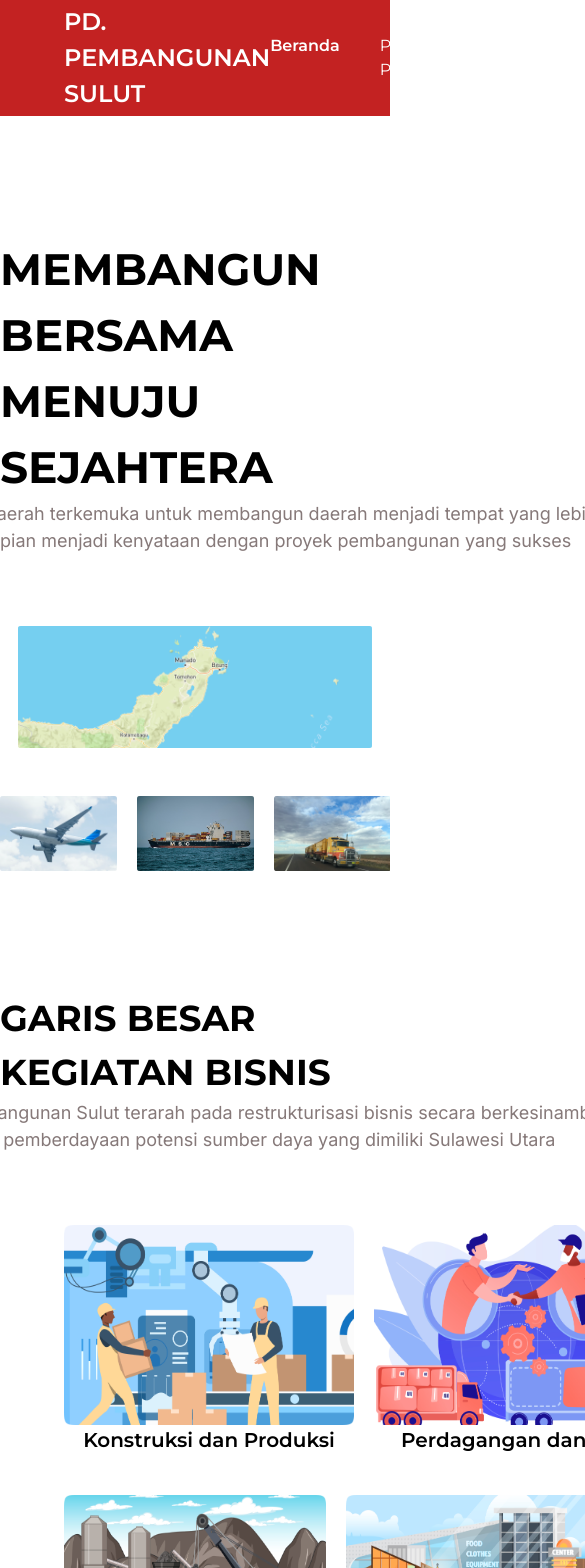
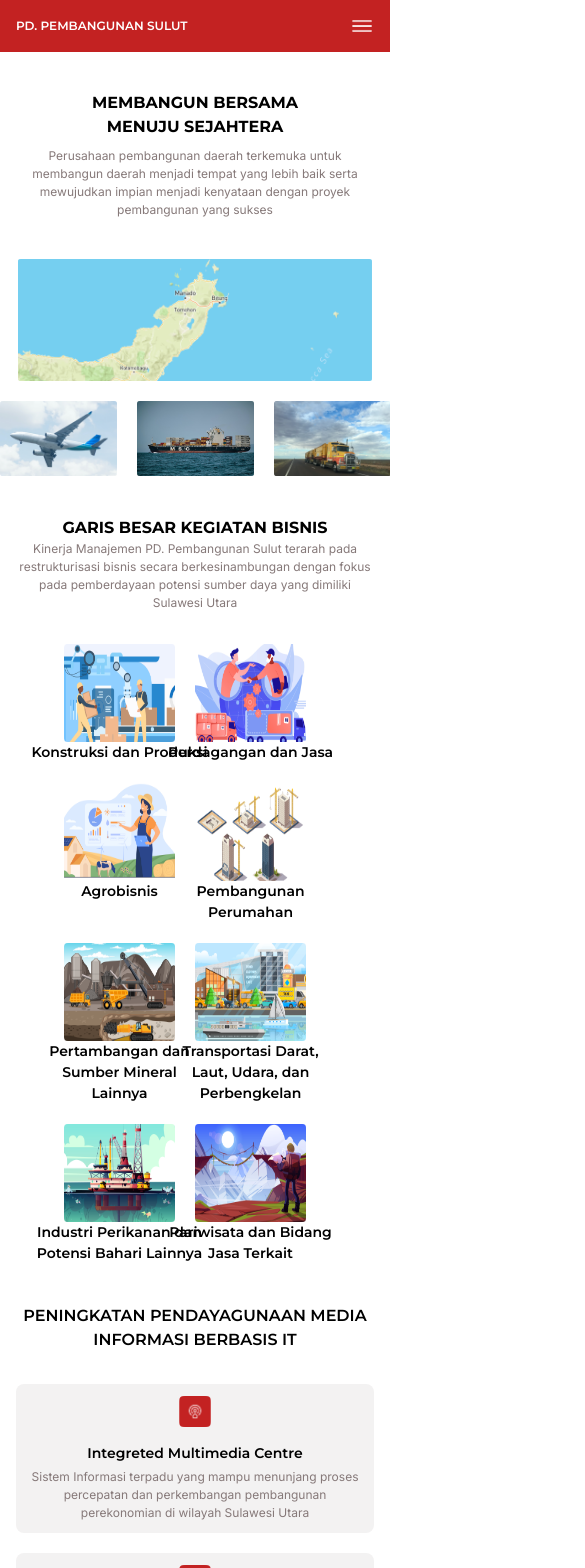
Before and after one commit to andreydesayli/pdp-sulut-web, a React (Create React App) app: page / in a window 390 px wide. Shown: the top 1568 px of the page, 585 px wide, since content can reach past the window. Built offline with nearby package versions, Linux system fonts and the light colour scheme.

Commit message:
make the home page responsive

```diff
--- a/src/assets/images/index.js
+++ b/src/assets/images/index.js
@@ -41,6 +41,7 @@ import staticsUp from "./StaticsUp.png"
 import star from "./Star.png"
 import sp1 from "./sp1.png"
 import sp2 from "./sp2.png"
+import menu from "./menu.png"
 
 export {
     image1,
@@ -85,5 +86,6 @@ export {
     staticsUp,
     star,
     sp1,
-    sp2
+    sp2,
+    menu
 }
--- a/src/components/BusinessContent/index.js
+++ b/src/components/BusinessContent/index.js
@@ -58,20 +58,20 @@ const secondRow = [
 
 function BusinessContent() {
   return (
-    <div className=' w-[100%] px-[64px] mt-[72px]'>
-      <div className='flex'>
+    <div className=' w-[100%] px-[64px] mt-[12px] md:mt-[72px]'>
+      <div className=' grid grid-cols-2 xl:flex'>
         {firstRow.map((item) => (
-          <div className=' flex flex-col items-center mr-[20px]' key={item.id}>
-            <img className=' w-[313px] h-[200px]' src={item.img} alt='/' />
-            <p className=' w-[290px] font-montserrat font-semibold text-black text-[20px] text-center'>{item.text}</p>
+          <div className=' flex flex-col items-center mr-[20px] mt-[20px] xl:mt-0' key={item.id}>
+            <img className=' w-[169px] md:w-[313px] h-[98px] md:h-[200px]' src={item.img} alt='/' />
+            <p className=' w-[177px] md:w-[290px] font-montserrat font-semibold text-black text-[14px] md:text-[20px] text-center'>{item.text}</p>
           </div>
         ))}
       </div>
-      <div className='flex'>
+      <div className='grid grid-cols-2 xl:flex'>
         {secondRow.map((item) => (
-          <div className=' flex flex-col items-center mr-[20px] mt-[40px]' key={item.id}>
-            <img className=' w-[313px] h-[200px]' src={item.img} alt='/' />
-            <p className=' w-[262px] font-montserrat font-semibold text-black text-[20px] text-center'>{item.text}</p>
+          <div className=' flex flex-col items-center mr-[20px] mt-[20px] xl:mt-[40px]' key={item.id}>
+            <img className=' w-[169px] md:w-[313px] h-[98px] md:h-[200px]' src={item.img} alt='/' />
+            <p className=' w-[170px] md:w-[262px] font-montserrat font-semibold text-black text-[14px] md:text-[20px] text-center'>{item.text}</p>
           </div>
         ))}
       </div>
--- a/src/components/Card/index.js
+++ b/src/components/Card/index.js
@@ -1,11 +1,10 @@
 import React from 'react'
-import { integrated } from '../../assets'
 
 function Card({img, title, text}) {
   return (
-    <div className='flex flex-col w-[32%] h-[221px] bg-[#F3F2F2] py-[32px] px-[42px] rounded-[8px] items-center'>
-        <img className='w-[24%]' src={img} alt='/' />
-        <h1 className=' font-montserrat font-semibold text-black text-[20px] mt-[16px]'>{title}</h1>
+    <div className='flex flex-col w-[358px] md:w-[423px] h-[149px] md:h-[221px] bg-[#F3F2F2] p-[12px] md:py-[32px] md:px-[42px] rounded-[8px] items-center'>
+        <img className='w-[32px] md:w-[62px]' src={img} alt='/' />
+        <h1 className=' font-montserrat font-semibold text-black text-[14px] md:text-[20px] mt-[16px]'>{title}</h1>
         <p className=' font-inter font-regular text-[#867979] text-[12px] text-center w-[339px] mt-[4px]'>{text}</p>
     </div>
   )
--- a/src/components/Footer/index.js
+++ b/src/components/Footer/index.js
@@ -1,42 +1,43 @@
 import React from 'react'
-import { location, mail, phone } from '../../assets'
+import { location, mail } from '../../assets'
+
 function Footer() {
   return (
-    <div className='flex flex-col mt-[64px] px-[64px]'>
-        <div className='flex w-full justify-between'>
+    <div className='flex flex-col mt-[40px] md:mt-[64px] px-[64px]'>
+        <div className='grid xl:flex w-full justify-between'>
             <div>
-                <p className=' font-montserrat font-semibold text-black text-[24px]'>PD. PEMBANGUNAN SULUT</p>
-                <div className=' flex mt-[36px] items-center'>
-                    <img className='h-[24px] mr-[16px]' src={location} alt='/' />
-                    <p className='font-montserrat font-regular text-[#867979] text-[14px]'>Jln. Ch. Taulu No. 59 Ling. 2 Kel. Bumi Beringin Kec. Wenang</p>
+                <p className=' font-montserrat font-semibold text-black text-[20px] xl:text-[24px]'>PD. PEMBANGUNAN SULUT</p>
+                <div className=' flex mt-[20px] md:mt-[36px] items-center'>
+                    <img className='h-[16px] md:h-[24px] mr-[16px]' src={location} alt='/' />
+                    <p className='font-montserrat font-regular text-[#867979] text-[12px] md:text-[14px]'>Jln. Ch. Taulu No. 59 Ling. 2 Kel. Bumi Beringin Kec. Wenang</p>
                 </div>
-                <div className=' flex my-[22px] items-center'>
-                    <img className='h-[24px] mr-[16px]' src={mail} alt='/' />
-                    <p className='font-montserrat font-regular text-[#867979] text-[14px]'>pdpembangunansulut15347@gmail.com</p>
+                <div className=' flex mt-[8px] md:mt-[22px] items-center'>
+                    <img className='h-[16px] md:h-[24px] mr-[16px]' src={mail} alt='/' />
+                    <p className='font-montserrat font-regular text-[#867979] text-[12px] md:text-[14px]'>pdpembangunansulut15347@gmail.com</p>
                 </div>
             </div>
-            <div className=' flex'>
-                <div className=' mr-[103px] font-inter font-regular text-[#867979] text-[12px]'>
-                    <h1 className=' font-inter font-semibold text-black text-[18px] mb-[14px]'>Tentang</h1>
-                    <p>Tentang Kami</p>
+            <div className=' flex mt-[40px] md:mt-0'>
+                <div className=' mr-[36px] md:mr-[103px] font-inter font-regular text-[#867979] text-[12px] xl:text-[14px]'>
+                    <h1 className=' font-inter font-semibold text-black text-[14px] md:text-[18px] mb-[12px]'>Tentang</h1>
+                    <p className='w-[78px]'>Tentang Kami</p>
                 </div>
-                <div className=' mr-[53px] font-inter font-regular text-[#867979] text-[12px]'>
-                    <h1 className=' font-inter font-semibold text-black text-[18px] mb-[14px]'>Profil</h1>
+                <div className=' mr-[36px] md:mr-[53px] font-inter font-regular text-[#867979] text-[12px] xl:text-[14px]'>
+                    <h1 className=' font-inter font-semibold text-black text-[14px] md:text-[18px] mb-[12px]'>Profil</h1>
                     <p>Visi & Misi</p>
                     <p className=' my-[16px]'>Struktur Organisasi</p>
                     <p>SDM & Falsafah Kerja</p>
                 </div>
-                <div className=' font-inter font-regular text-[#867979] text-[12px]'>
-                    <h1 className=' font-inter font-semibold text-black text-[18px] mb-[14px]'>Media Sosial</h1>
+                <div className=' font-inter font-regular text-[#867979] text-[12px] xl:text-[14px]'>
+                    <h1 className=' font-inter font-semibold text-black text-[14px] md:text-[18px] mb-[12px]'>Media Sosial</h1>
                     <p>Facebook</p>
                     <p className=' my-[16px]'>Instagram</p>
                     <p>WhatsApp</p>
                 </div>
             </div>
         </div>
-        <div className=' flex justify-between font-inter font-regular text-[#867979] text-[12px] mt-[80px] mb-[56px]'>
+        <div className=' grid xl:flex justify-between font-inter font-regular text-[#867979] text-[12px] mt-[20px] md:mt-[80px] mb-[56px]'>
             <p>Copyright 2022 PD. Pengembangan Sulut. All Right Reserved</p>
-            <div className=' flex'>
+            <div className=' flex justify-between'>
                 <p className=' mr-[32px]'>Terms & Agreements</p>
                 <p>Privacy Policy</p>
             </div>
--- a/src/components/Slider/index.js
+++ b/src/components/Slider/index.js
@@ -16,7 +16,7 @@ import {
 
 function Slider() {
   return (
-    <div className=' flex snap-x snap-mandatory scroll-smooth overflow-scroll mt-[48px] scrollbar-hide'>
+    <div className=' flex snap-x snap-mandatory scroll-smooth overflow-scroll mt-[20px] md:mt-[48px] scrollbar-hide'>
         {image.map((item) => (
             <div className='snap-center flex-shrink-0 mr-[20px] w-[30%]' key={item.id}>
                 <img src={item.img} alt='/' className='w-[100%] duration-300'/>
--- a/src/pages/Beranda/index.js
+++ b/src/pages/Beranda/index.js
@@ -1,6 +1,6 @@
 import React, { useState } from 'react'
 import { BusinessContent, Card, Footer, Header, SelayangPandang, Slider } from '../../components'
-import { maps, integrated, ubs, selfSupport, businessScope, financePerformance} from '../../assets'
+import { maps, integrated, ubs, selfSupport, businessScope, financePerformance, menu} from '../../assets'
 import CompanyProfile from '../CompanyProfile';
 
 function Beranda() {
@@ -30,45 +30,47 @@ function Beranda() {
 
   return (
     <div className=' w-screen'>
-        {/* <Header /> */}
-        <div className=' flex w-[100%] h-[116px] bg-[#C32222] px-[64px] justify-between items-center'>
-            <h1 className=' font-montserrat font-semibold text-[#FFFFFF] text-[24px] cursor-pointer'>PD. PEMBANGUNAN SULUT</h1>
-            <div className=' flex font-montserrat font-regular text-[#FFFFFF] text-[16px]'>
+        <div className=' flex w-[100%] h-[52px] md:h-[116px] bg-[#C32222] px-[16px] md:px-[64px] justify-between items-center'>
+            <h1 className=' font-montserrat font-semibold text-[#FFFFFF] text-[12px] md:text-[24px] cursor-pointer'>PD. PEMBANGUNAN SULUT</h1>
+            <div className=' md:flex font-montserrat font-regular text-[#FFFFFF] text-[10px] md:text-[16px] hidden md:visible'>
                 <h2 className={`mr-[40px] cursor-pointer ${(changeBeranda === true)? 'font-semibold' : 'font-regular'}`} onClick={handleClickBeranda}>Beranda</h2>
                 <h2 className={`mr-[40px] cursor-pointer ${(changeProfil === true)? 'font-semibold' : 'font-regular'}`} onClick={handleClickProfil}>Profil Perusahaan</h2>
                 <h2 className={`cursor-pointer ${(changeSP === true)? 'font-semibold' : 'font-regular'}`} onClick={handleClickSP}>Selayang Pandang</h2>
+            </div>
+            <div>
+                <img className='w-[24px]' src={menu} alt='' />
             </div>
         </div>
         {content === "ProfilePerusahaan" && <CompanyProfile />}
         {content === "SelayangPandang" && <SelayangPandang />}
         {content === "Beranda" &&
             <div>
-            <div className=' flex flex-col w-screen pt-[120px] items-center'>
-                <h1 className=' font-montserrat font-bold text-black text-[44px]'>MEMBANGUN BERSAMA MENUJU SEJAHTERA</h1>
-                <p className=' font-inter font-regular text-[#867979] text-[18px] w-[908px] text-center'>Perusahaan pembangunan daerah terkemuka untuk membangun daerah menjadi tempat yang lebih baik serta mewujudkan impian menjadi kenyataan dengan proyek pembangunan yang sukses</p>
-                <img src={maps} alt='/' className=' w-[91%] mt-[72px]' />
+            <div className=' flex flex-col w-screen pt-[39px] md:pt-[120px] items-center'>
+                <h1 className=' font-montserrat font-bold text-black text-[16px] md:text-[44px] w-[211px] text-center md:w-auto'>MEMBANGUN BERSAMA MENUJU SEJAHTERA</h1>
+                <p className=' font-inter font-regular text-[#867979] text-[12px] md:text-[18px] w-[357px] md:w-[908px] text-center mt-[8px] md:mt-[16px]'>Perusahaan pembangunan daerah terkemuka untuk membangun daerah menjadi tempat yang lebih baik serta mewujudkan impian menjadi kenyataan dengan proyek pembangunan yang sukses</p>
+                <img src={maps} alt='/' className=' w-[91%] mt-[40px] md:mt-[72px]' />
             </div>
             <Slider />
-            <div className='flex flex-col w-screen pt-[120px] items-center'>
-                <h1 className=' font-montserrat font-bold text-black text-[36px]'>GARIS BESAR KEGIATAN BISNIS</h1>
-                <p className=' font-inter font-regular text-[#867979] text-[18px] w-[908px] text-center'>Kinerja Manajemen PD. Pembangunan Sulut terarah pada restrukturisasi bisnis secara berkesinambungan dengan fokus pada pemberdayaan potensi sumber daya yang dimiliki Sulawesi Utara</p>
+            <div className='flex flex-col w-screen pt-[40px] md:pt-[120px] items-center'>
+                <h1 className=' font-montserrat font-bold text-black text-[16px] md:text-[36px]'>GARIS BESAR KEGIATAN BISNIS</h1>
+                <p className=' font-inter font-regular text-[#867979] text-[12px] md:text-[18px] w-[358px] md:w-[908px] text-center'>Kinerja Manajemen PD. Pembangunan Sulut terarah pada restrukturisasi bisnis secara berkesinambungan dengan fokus pada pemberdayaan potensi sumber daya yang dimiliki Sulawesi Utara</p>
             </div>
             <BusinessContent />
-            <div className=' flex flex-col w-screen mt-[152px] items-center'>
-                <h1 className=' font-montserrat font-semibold text-black text-[36px]'>PENINGKATAN PENDAYAGUNAAN MEDIA INFORMASI BERBASIS IT</h1>
-                <div className=' flex w-[100%] px-[64px] mt-[72px]'>
+            <div className=' flex flex-col w-screen mt-[40px] md:mt-[152px] items-center'>
+                <h1 className=' font-montserrat font-semibold text-black text-[16px] md:text-[36px] text-center w-[349px] md:w-auto'>PENINGKATAN PENDAYAGUNAAN MEDIA INFORMASI BERBASIS IT</h1>
+                <div className='flex flex-col grid-cols-1 xl:flex-row w-[100%] mt-[32px] md:mt-[72px] items-center xl:justify-center'>
                     <Card
                     img={integrated}
                     title='Integreted Multimedia Centre'
                     text='Sistem Informasi terpadu yang mampu menunjang proses percepatan dan perkembangan pembangunan perekonomian di wilayah Sulawesi Utara'
                     />
-                    <div className='w-[21px]'></div>
+                    <div className='w-0 md:w-[21px] h-[20px] xl:h-0'></div>
                     <Card
                     img={ubs}
                     title='Unit Bisnis Strategi (UBS)'
                     text='Integreted Multimedia Centre digagas sebagai suatu model bisnis jangka panjang-menengah untuk keberlangsungan sebuah strategi bisnis'
                     />
-                    <div className='w-[21px]'></div>
+                    <div className='w-0 md:w-[21px] h-[20px] xl:h-0'></div>
                     <Card
                     img={selfSupport}
                     title='Self Support'
@@ -76,27 +78,29 @@ function Beranda() {
                     />
                 </div>
             </div>
-            <div className=' flex mt-[152px] mx-[64px] justify-between items-center'>
-                <img className='w-[45%]' src={financePerformance} alt='/' />
-                <div className='w-[55%] ml-[20px]'>
-                    <h2 className=' font-montserrat font-semibold text-black text-[36px]'>PERFORMA FINANSIAL</h2>
-                    <p className=' font-inter font-medium text-[#867979] text-[16px] text-justify mt-[33px]'>Total Aset PD. Pembangunan Sulawesi Utara per-31 Desember 2010 adalah sebesar Rp. 18 Milyard. Dengan performa manajement keuangan tersebut, PD. Pembangunan Sulawesi Utara berada dalam kondisi keuangan yang terbilang sehat dan total asset dengan likuiditas yang sangat baik.</p>
-                    <p className=' font-inter font-medium text-[#867979] text-[16px] text-justify mt-[33px]'>Hal ini menjadi salah satu modal yang strategis bagi PD. Pembangunan Sulut untuk memainkan perannya dalam dunia bisnis ditingkat manapun yang berorientasi pada pemanfaatan dan pendaya-gunaan potensi sumber-daya yang dimiliki daerah Sulawesi Utara, termasuk untuk kepentingan bisnis ditingkat global.</p>
+            <div className=' grid md:flex mt-[152px] mx-[64px] justify-between items-center'>
+                <img className=' w-[358px] xl:w-[646px]' src={financePerformance} alt='/' />
+                <div className=' w-[358px] md:w-[646px] mt-[18px] md:mt-0 ml-0 md:ml-[20px]'>
+                    <h2 className=' font-montserrat font-semibold text-black text-[14px] md:text-[36px]'>PERFORMA FINANSIAL</h2>
+                    <p className=' font-inter font-medium text-[#867979] text-[12px] md:text-[16px] text-justify mt-[8px] md:mt-[33px]'>Total Aset PD. Pembangunan Sulawesi Utara per-31 Desember 2010 adalah sebesar Rp. 18 Milyard. Dengan performa manajement keuangan tersebut, PD. Pembangunan Sulawesi Utara berada dalam kondisi keuangan yang terbilang sehat dan total asset dengan likuiditas yang sangat baik.</p>
+                    <p className=' font-inter font-medium text-[#867979] text-[12px] md:text-[16px] text-justify mt-[12px] md:mt-[33px]'>Hal ini menjadi salah satu modal yang strategis bagi PD. Pembangunan Sulut untuk memainkan perannya dalam dunia bisnis ditingkat manapun yang berorientasi pada pemanfaatan dan pendaya-gunaan potensi sumber-daya yang dimiliki daerah Sulawesi Utara, termasuk untuk kepentingan bisnis ditingkat global.</p>
                 </div>
             </div>
-            <div className=' flex mt-[152px] mx-[64px] justify-between items-center'>
-                <div className='w-[55%] mr-[20px]'>
-                    <h2 className=' font-montserrat font-semibold text-black text-[36px]'>RUANG LINGKUP BISNIS</h2>
-                    <p className=' font-inter font-medium text-[#867979] text-[16px] text-justify mt-[33px]'>Pengalaman selama 43 tahun yang telah dijalani merupakan salah satu faktor yang menjadi perhatian utama para rekan bisnis PD. Pembangunan Sulut, baik dalam ruang lingkup lokal daerah, nasional maupun mancanegara, untuk menjalin dan memperkuat kemitraan bisnis.</p>
-                    <p className=' font-inter font-medium text-[#867979] text-[16px] text-justify mt-[33px]'>Gerakan pro-aktif yang menjadi ciri perilaku organisasi perusahaan PD. Pembangunan Sulut dalam mendukung prioritas program- program pemerintahan di Sulawesi Utara selama ini telah menjadikan PD. Pembangunan Sulut sebagai ujung tombak berbagai program Pemerintah Provinsi Sulawesi Utara di Bidang Pertanian, perkebunan, Pariwisata, Transportasi, Konstruksi dan Produksi serta Perdagangan.</p>
+            <div className=' grid md:flex md:flex-row-reverse mt-[20px] md:mt-[152px] mx-[64px] justify-between items-center'>
+                <img className=' w-[358px] xl:w-[646px]' src={businessScope} alt='/' />
+                <div className=' w-[358px] md:w-[646px] mt-[18px] md:mt-0 mr-0 md:mr-[20px]'>
+                    <h2 className=' font-montserrat font-semibold text-black text-[14px] md:text-[36px]'>RUANG LINGKUP BISNIS</h2>
+                    <p className=' font-inter font-medium text-[#867979] text-[12px] md:text-[16px] text-justify mt-[8px] md:mt-[33px]'>Pengalaman selama 43 tahun yang telah dijalani merupakan salah satu faktor yang menjadi perhatian utama para rekan bisnis PD. Pembangunan Sulut, baik dalam ruang lingkup lokal daerah, nasional maupun mancanegara, untuk menjalin dan memperkuat kemitraan bisnis.</p>
+                    <p className=' font-inter font-medium text-[#867979] text-[12px] md:text-[16px] text-justify mt-[12px] md:mt-[33px]'>Gerakan pro-aktif yang menjadi ciri perilaku organisasi perusahaan PD. Pembangunan Sulut dalam mendukung prioritas program- program pemerintahan di Sulawesi Utara selama ini telah menjadikan PD. Pembangunan Sulut sebagai ujung tombak berbagai program Pemerintah Provinsi Sulawesi Utara di Bidang Pertanian, perkebunan, Pariwisata, Transportasi, Konstruksi dan Produksi serta Perdagangan.</p>
                 </div>
-                <img className='w-[45%]' src={businessScope} alt='/' />
             </div>
-            <div className=' w-screen h-[434px] flex flex-col items-center bg-[#F3F2F2] mt-[120px] px-[64px] pt-[104px]'>
-                <h1 className=' font-montserrat font-semibold text-black text-[44px]'>MULAILAH BERSAMA PD. PEMBANGUNAN SULUT</h1>
-                <p className=' w-[847px] font-inter font-regular text-[#867979] text-[18px] text-center mt-[16px]'>Berfungsi sebagai panduan dan arahan dalam mengelola kegiatan bisnis serta menentukan langkah-langkah jangka panjang untuk perkembangan perusahaan di masa mendatang</p>
-                <div className='w-[200px] h-[56px] bg-[#C32222] flex justify-center items-center rounded-lg mt-[60px] cursor-pointer hover:opacity-75'>
-                    <p className=' font-inter font-semibold text-[#ffffff] text-[16px]'>Get Started</p>
+            <div className='flex justify-center'>
+                <div className=' w-[358px] md:w-[100%] h-[196px] md:h-[434px] flex flex-col items-center bg-[#F3F2F2] mt-[40px] md:mt-[120px] pb-[20x] px-[22px] md:px-[64px] pt-[16px] md:pt-[104px]'>
+                    <h1 className=' w-[242px] md:w-auto text-center font-montserrat font-semibold text-black text-[16px] md:text-[44px]'>MULAILAH BERSAMA PD. PEMBANGUNAN SULUT</h1>
+                    <p className=' w-[314px] md:w-[847px] font-inter font-regular text-[#867979] text-[10px] md:text-[18px] text-center mt-[16px]'>Berfungsi sebagai panduan dan arahan dalam mengelola kegiatan bisnis serta menentukan langkah-langkah jangka panjang untuk perkembangan perusahaan di masa mendatang</p>
+                    <div className=' w-[119px] md:w-[200px] h-[40px] md:h-[56px] bg-[#C32222] flex justify-center items-center rounded-lg mt-[20px] md:mt-[60px] cursor-pointer hover:opacity-75'>
+                        <p className=' font-inter font-semibold text-[#ffffff] text-[14px] md:text-[16px]'>Get Started</p>
+                    </div>
                 </div>
             </div>
             </div>
```
Also changed, not shown: src/assets/images/menu.png (added).
